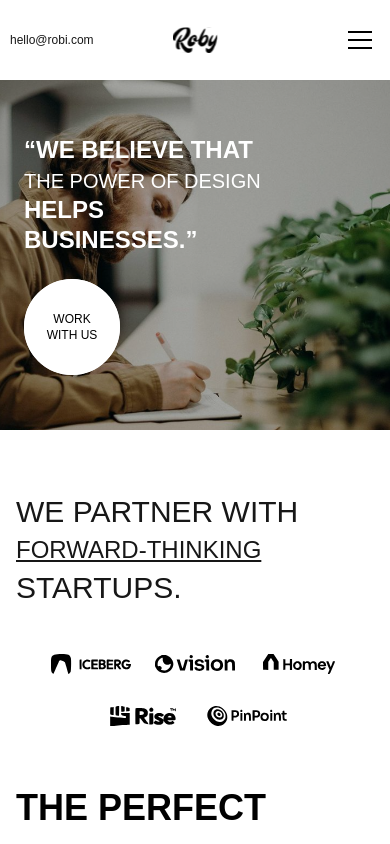
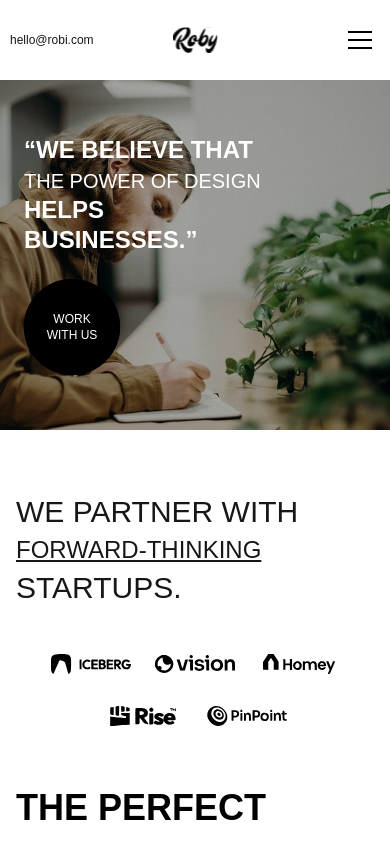
Before and after one commit to imflawlezz/roby-landing, a Next.js app: page / in a window 390 px wide. Shown: the top 844 px of the page. Built offline with nearby package versions, Linux system fonts and the light colour scheme.

Commit message:
fix: change hero section to use RoundButton.tsx component instead of a hardcoded element

```diff
--- a/src/components/sections/Hero.tsx
+++ b/src/components/sections/Hero.tsx
@@ -1,4 +1,5 @@
 import Image from 'next/image';
+import {RoundButton} from "@/components/shared/RoundButton";
 
 export const Hero = () => {
     return (
@@ -30,15 +31,7 @@ export const Hero = () => {
                         </div>
 
                         <div className="flex justify-start">
-                            <div className="group relative h-24 w-24 cursor-pointer md:h-28 md:w-28 lg:h-32 lg:w-32">
-                                <div className="absolute h-full w-full rounded-full border-2 border-white transition-all group-hover:scale-105 lg:border-black" />
-                                <div className="flex h-full w-full items-center justify-center rounded-full bg-white text-black transition-all group-hover:scale-100 group-hover:bg-gray-100 lg:bg-black lg:text-white lg:group-hover:bg-gray-900">
-                                    <div className="text-center text-xs uppercase md:text-sm">
-                                        <p>work</p>
-                                        <p>with us</p>
-                                    </div>
-                                </div>
-                            </div>
+                            <RoundButton variant={'black'} text={['work', 'with us']}/>
                         </div>
                     </div>
                 </div>
```
